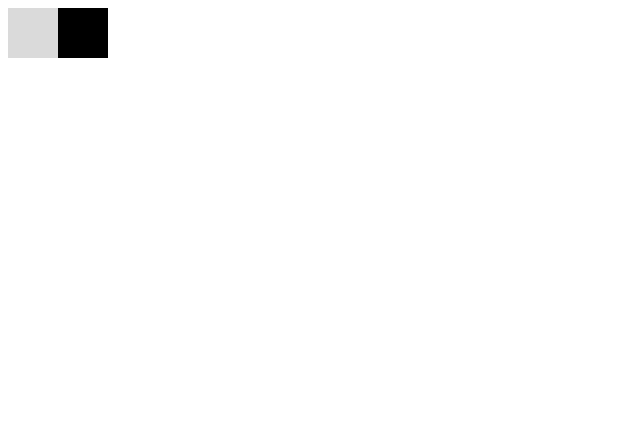
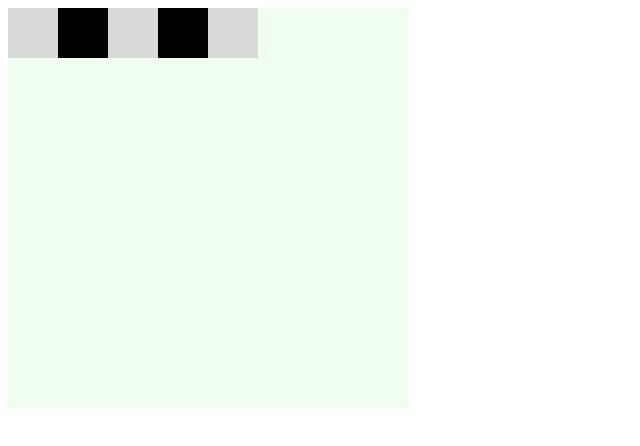
Before and after one commit to RezendeComZ/cheesBoard, a plain HTML site: page index.html in a window 1280 px wide. Shown: the whole page, without its empty margins (0-640 px from the left). Drawn offline with Linux system fonts and the light colour scheme.

Commit message:
imprimindo do JS e tamanho do tabuleiro definido

```diff
--- a/index.html
+++ b/index.html
@@ -5,12 +5,15 @@
     <meta name="viewport" content="width=device-width, initial-scale=1.0">
     <title>test</title>
     <link rel="stylesheet" href="style.css">
+
 </head>
 <body>
     <div class="tabuleiro">
         <div class="branco"></div>
         <div class="preto"></div>
+        <div class="branco"></div>
+        <div class="preto"></div>
     </div>
-
+    <script src="./script.js"></script>
 </body>
 </html>
--- /dev/null
+++ b/script.js
@@ -0,0 +1,2 @@
+const tabuleiro = document.querySelector(".tabuleiro")
+tabuleiro.innerHTML += '<div class="branco"></div>';
--- a/style.css
+++ b/style.css
@@ -1,5 +1,8 @@
 .tabuleiro {
+    background-color: honeydew;
     display: flex;
+    width: 400px;
+    height: 400px;
 }
 
 .preto {
```
